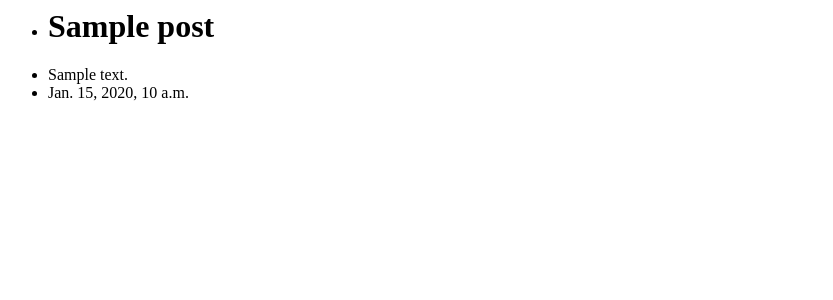
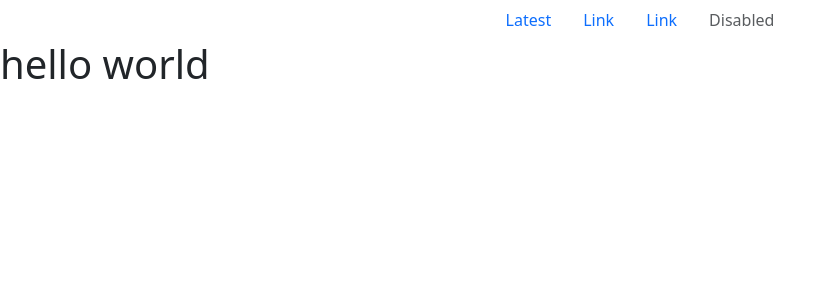
Before and after one commit to rj13371/blog_app, a Django app: page /blog/ in a window 1280 px wide. Shown: the top 300 px of the page, without its empty margins (0-833 px from the left). Run offline with Django 5.2, Linux system fonts and the light colour scheme; tables that the repository leaves empty hold one stand-in row (values such as "Sample post"); some libraries are stand-ins or nearby versions.

Commit message:
add landing and navbar

```diff
--- /dev/null
+++ b/blog_app/templates/blog/base.html
@@ -0,0 +1,27 @@
+<!DOCTYPE html>
+<html>
+  <head>
+    <title>Rolands Blog</title>
+    {% load bootstrap5 %} {% bootstrap_css %}
+  </head>
+  <body>
+    <ul class="nav justify-content-center">
+      <li class="nav-item">
+        <a class="nav-link" href="/latest">Latest</a>
+      </li>
+      <li class="nav-item">
+        <a class="nav-link" href="#">Link</a>
+      </li>
+      <li class="nav-item">
+        <a class="nav-link" href="#">Link</a>
+      </li>
+      <li class="nav-item">
+        <a class="nav-link disabled" href="#">Disabled</a>
+      </li>
+    </ul>
+
+    {% block content %}
+    <!-- This is where the content from other templates will go -->
+    {% endblock %} {% bootstrap_javascript %}
+  </body>
+</html>
--- a/blog_app/templates/blog/index.html
+++ b/blog_app/templates/blog/index.html
@@ -1,11 +1,16 @@
+{% extends 'blog/base.html' %} {% block content %}
+<div class="container">
   {% if latest_blog_post_list %}
   <ul>
     {% for post in latest_blog_post_list %}
-<li><h1>{{ post.post_title }}</h1></li>
-<li>{{ post.post_text }}</a></li>
-<li>{{ post.pub_date }}</a></li>
+    <div class="card" style="width: 400px">
+      <div class="card-header">{{ post.post_title }}</div>
+      <div class="card-body">{{ post.post_text }}</div>
+      <div class="card-footer">{{ post.pub_date }}</div>
+    </div>
     {% endfor %}
   </ul>
   {% else %}
   <p>No posts are available.</p>
-{% endif %}
+  {% endif %} {% endblock %}
+</div>
--- /dev/null
+++ b/blog_app/templates/blog/landing.html
@@ -0,0 +1,3 @@
+{% extends 'blog/base.html' %} {% block content %}
+<div class="h1">hello world</div>
+{% endblock %}
--- a/blog_app/urls.py
+++ b/blog_app/urls.py
@@ -19,5 +19,6 @@ from . import views
 
 app_name = "blog_app"
 urlpatterns = [
-    path("", views.PostView.as_view(), name="post"),
+    path("", views.LandingView.as_view(), name="landing"),
+    path("latest/", views.PostView.as_view(), name="post"),
 ]
--- a/blog_app/views.py
+++ b/blog_app/views.py
@@ -4,6 +4,10 @@ from django.urls import reverse
 from django.views import generic
 
 from .models import Post
+
+class LandingView(generic.TemplateView):
+    template_name = "blog/landing.html"
+    context_object_name = "landing"
 
 class PostView(generic.ListView):
     model = Post
```
Also changed, not shown: blog/settings.py (+5 -3 lines), 1 other file. Lines whose indentation alone changed are shown as unchanged.
